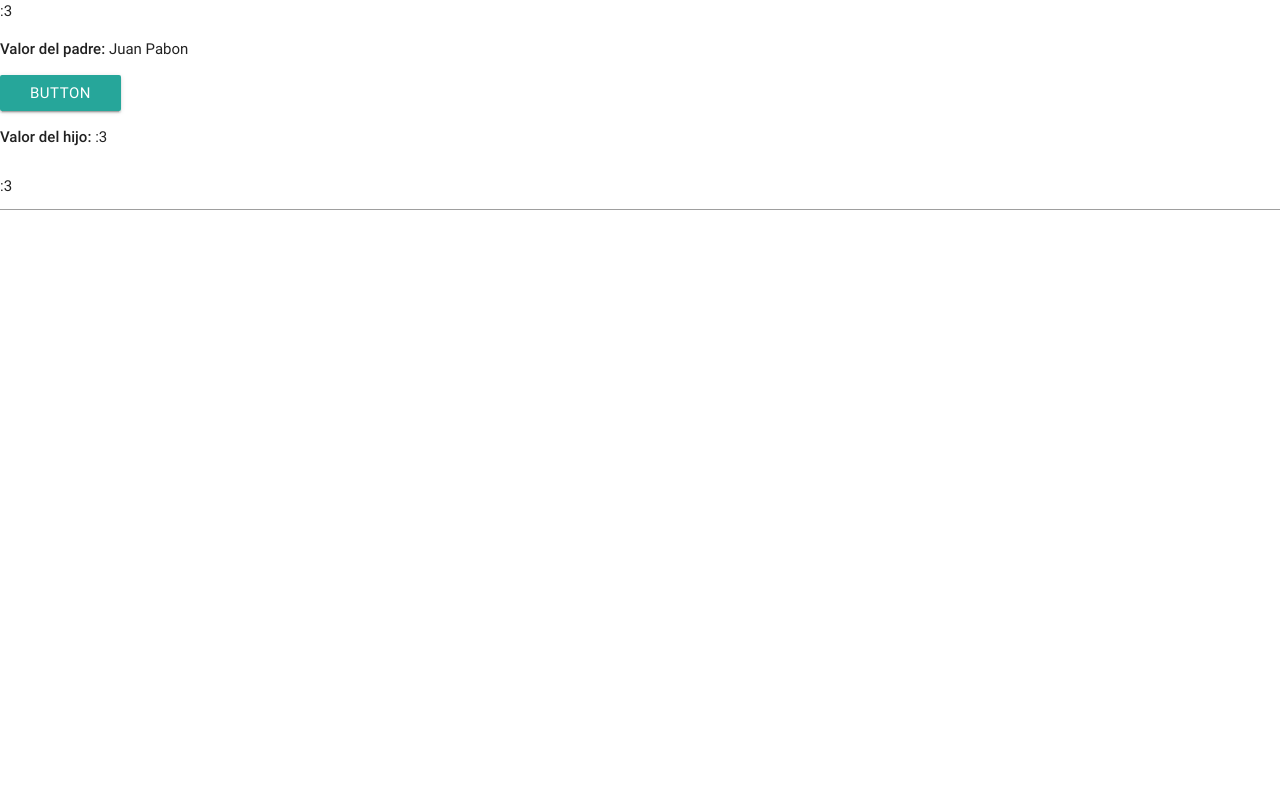
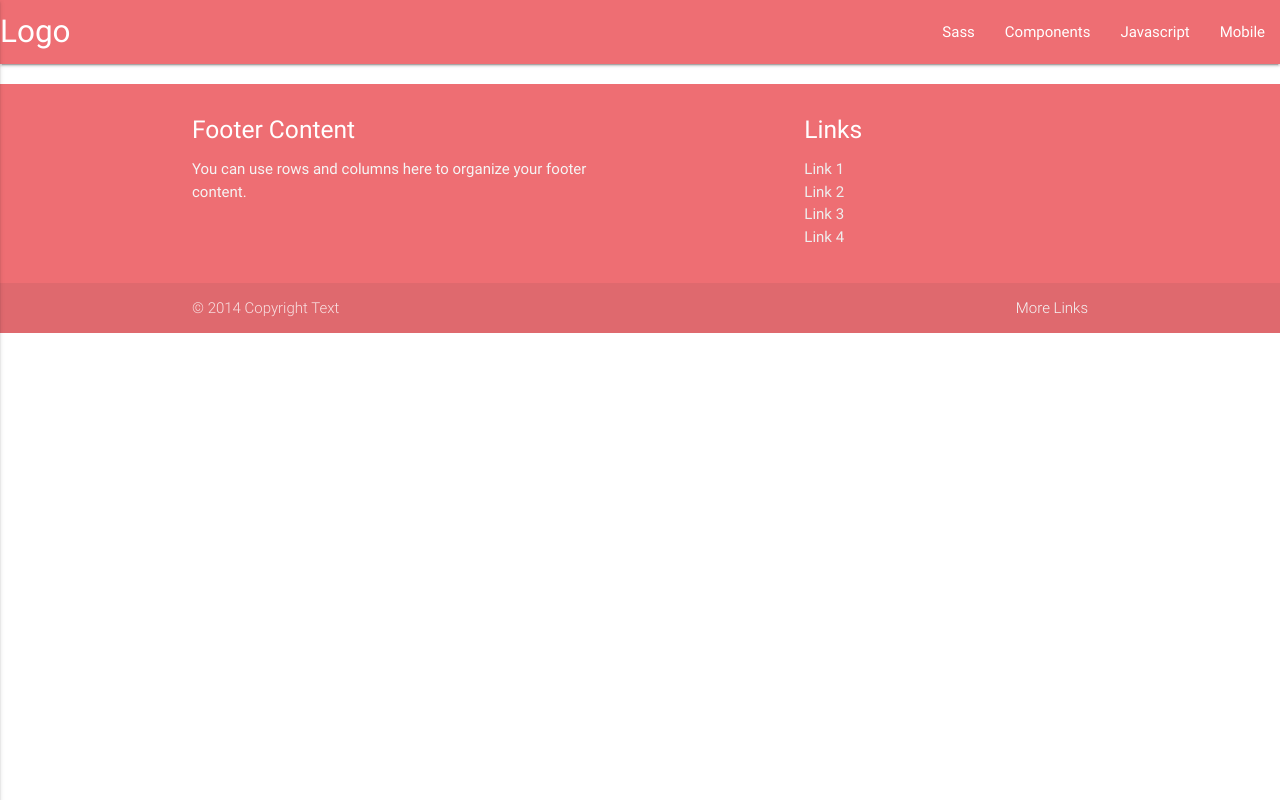
Before and after one commit to Jpabon110/Angularjs---pruebas, a plain HTML site: page child.1/index.html in a window 1280 px wide. Drawn offline with nearby package versions, Linux system fonts and the light colour scheme.

Commit message:
navbar y footer

```diff
--- a/child.1/index.html
+++ b/child.1/index.html
@@ -20,9 +20,15 @@
         <script src="controller.js"></script>
         <script src="angular-local-storage.min.js"></script>
 
+        <script>
+            $( document ).ready(function(){
+              $(".button-collapse").sideNav();
+            })
+        </script>
+
     </head>
 <body ng-controller="MyFirstController">
-    {{nombre}}
+    <!--{{nombre}}
     <p><strong>Valor del padre: </strong> {{$parent.nombre}} </p>
 
 
@@ -30,7 +36,52 @@
     <div ng-controller="ChildController">
         <p><strong>Valor del hijo: </strong> {{nombre}} </p>
         <input type="text" ng-model="$parent.nombre">
+    </div>-->
+
+    <nav>
+    <div class="nav-wrapper">
+      <a href="#!" class="brand-logo">Logo</a>
+      <a href="#" data-activates="mobile-demo" class="button-collapse"><i class="material-icons">menu</i></a>
+      <ul class="right hide-on-med-and-down">
+        <li><a href="sass.html">Sass</a></li>
+        <li><a href="badges.html">Components</a></li>
+        <li><a href="collapsible.html">Javascript</a></li>
+        <li><a href="mobile.html">Mobile</a></li>
+      </ul>
+      <ul class="side-nav" id="mobile-demo">
+        <li><a href="sass.html">Sass</a></li>
+        <li><a href="badges.html">Components</a></li>
+        <li><a href="collapsible.html">Javascript</a></li>
+        <li><a href="mobile.html">Mobile</a></li>
+      </ul>
     </div>
+  </nav>
+
+   <footer class="page-footer">
+          <div class="container">
+            <div class="row">
+              <div class="col l6 s12">
+                <h5 class="white-text">Footer Content</h5>
+                <p class="grey-text text-lighten-4">You can use rows and columns here to organize your footer content.</p>
+              </div>
+              <div class="col l4 offset-l2 s12">
+                <h5 class="white-text">Links</h5>
+                <ul>
+                  <li><a class="grey-text text-lighten-3" href="#!">Link 1</a></li>
+                  <li><a class="grey-text text-lighten-3" href="#!">Link 2</a></li>
+                  <li><a class="grey-text text-lighten-3" href="#!">Link 3</a></li>
+                  <li><a class="grey-text text-lighten-3" href="#!">Link 4</a></li>
+                </ul>
+              </div>
+            </div>
+          </div>
+          <div class="footer-copyright">
+            <div class="container">
+            © 2014 Copyright Text
+            <a class="grey-text text-lighten-4 right" href="#!">More Links</a>
+            </div>
+          </div>
+        </footer>
 
 </body>
 </html>
```
